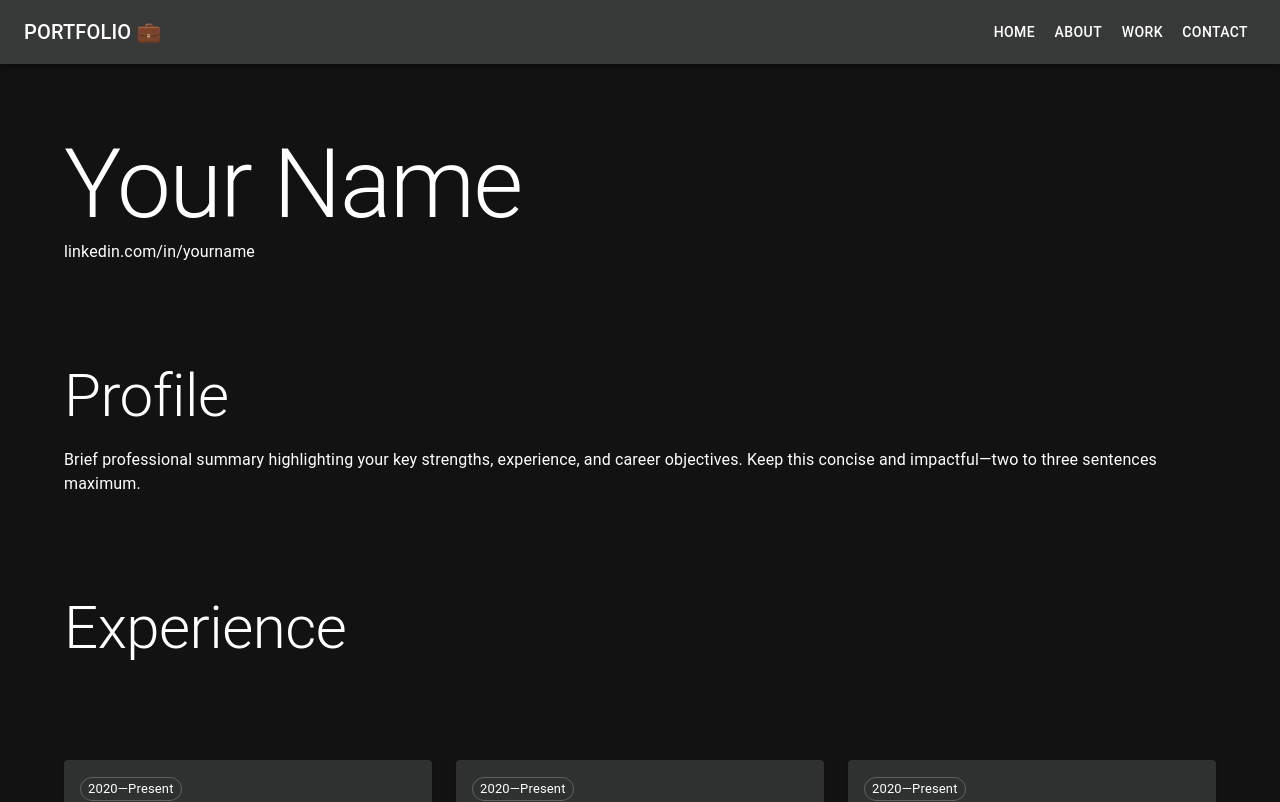
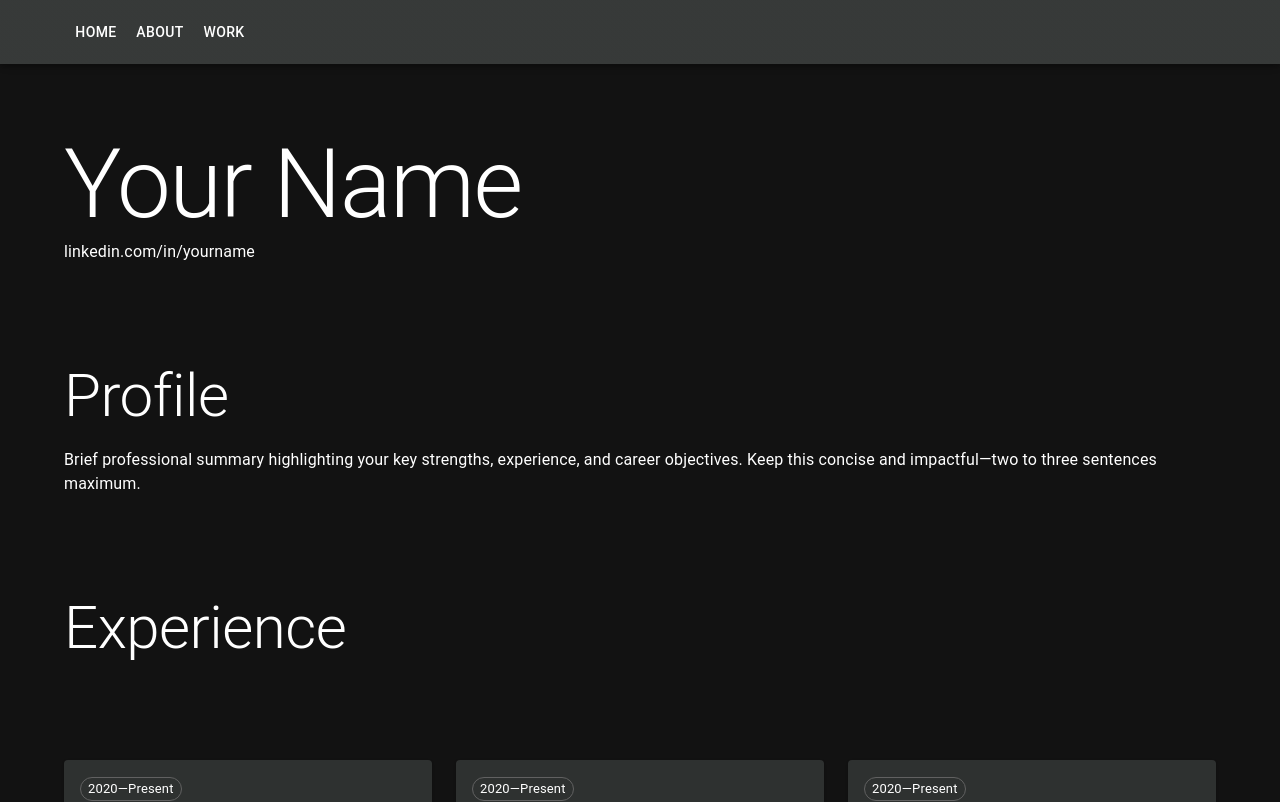
Before and after one commit to buttonbag/2026-portfolio, a React (Vite) app: page / in a window 1280 px wide. Shown: the top 802 px of the page. Built offline with nearby package versions, Linux system fonts and the light colour scheme.

Commit message:
fix navbar width

```diff
--- a/src/components/Header.tsx
+++ b/src/components/Header.tsx
@@ -15,13 +15,14 @@ import Toolbar from '@mui/material/Toolbar';
 import Typography from '@mui/material/Typography';
 import Button from '@mui/material/Button';
 import { Link } from 'react-router';
+import { Container, type alignItems, type justifyContent, type textAlign } from '@mui/system';
 
 interface Props {
   window?: () => Window;
 }
 
 const drawerWidth = 240;
-const navItems = ['Home', 'About', 'Work', 'Contact'];
+const navItems = ['Home', 'About', 'Work'];
 
 export default function DrawerAppBar(props: Props) {
   const { window } = props;
@@ -33,10 +34,10 @@ export default function DrawerAppBar(props: Props) {
 
   const drawer = (
     <Box onClick={handleDrawerToggle} sx={{ textAlign: 'center' }}>
-      <Typography variant="h6" sx={{ my: 2 }}>
+      {/* <Typography variant="h6" sx={{ my: 2 }}>
         Drawer 💼
       </Typography>
-      <Divider />
+      <Divider /> */}
       <List>
         {navItems.map((item) => (
           <ListItem key={item} disablePadding>
@@ -55,7 +56,8 @@ export default function DrawerAppBar(props: Props) {
     <Box sx={{ display: 'flex' }}>
       <CssBaseline />
       <AppBar component="nav" position='fixed'>
-        <Toolbar>
+        <Container maxWidth="lg">
+        <Toolbar disableGutters >
           <IconButton
             color="inherit"
             aria-label="open drawer"
@@ -65,13 +67,13 @@ export default function DrawerAppBar(props: Props) {
           >
             <MenuIcon />
           </IconButton>
-          <Typography
+          {/* <Typography
             variant="h6"
             component="div"
             sx={{ flexGrow: 1, display: { xs: 'none', sm: 'block' } }}
           >
             PORTFOLIO 💼
-          </Typography>
+          </Typography> */}
           <Box sx={{ display: { xs: 'none', sm: 'block' } }}>
             {navItems.map((item) => (
 
@@ -84,6 +86,7 @@ export default function DrawerAppBar(props: Props) {
             ))}
           </Box>
         </Toolbar>
+        </Container>
       </AppBar>
         <Toolbar/>
       <nav>
```
